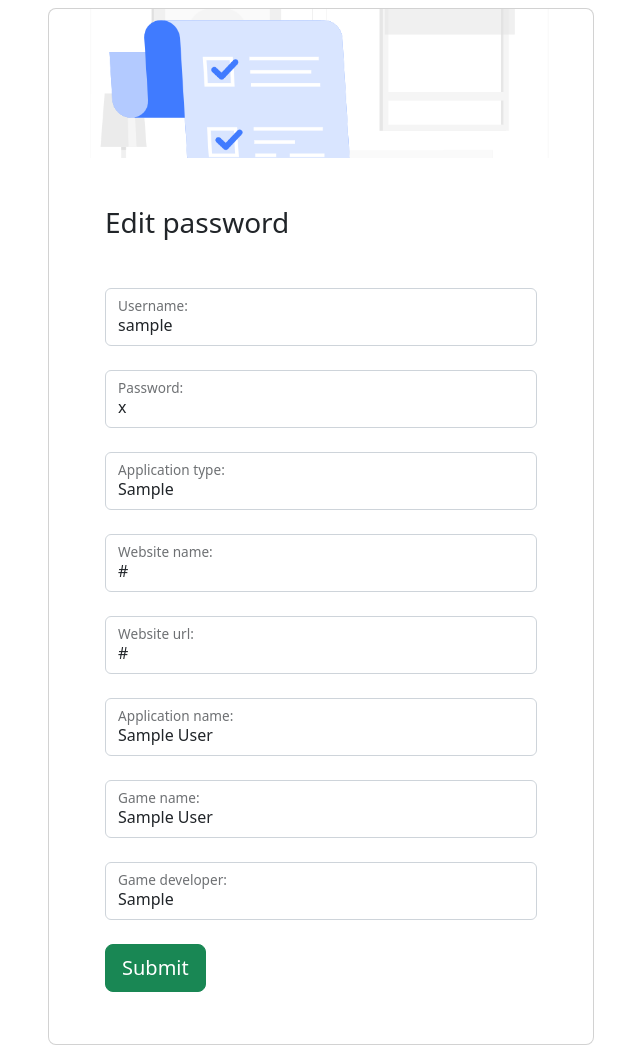
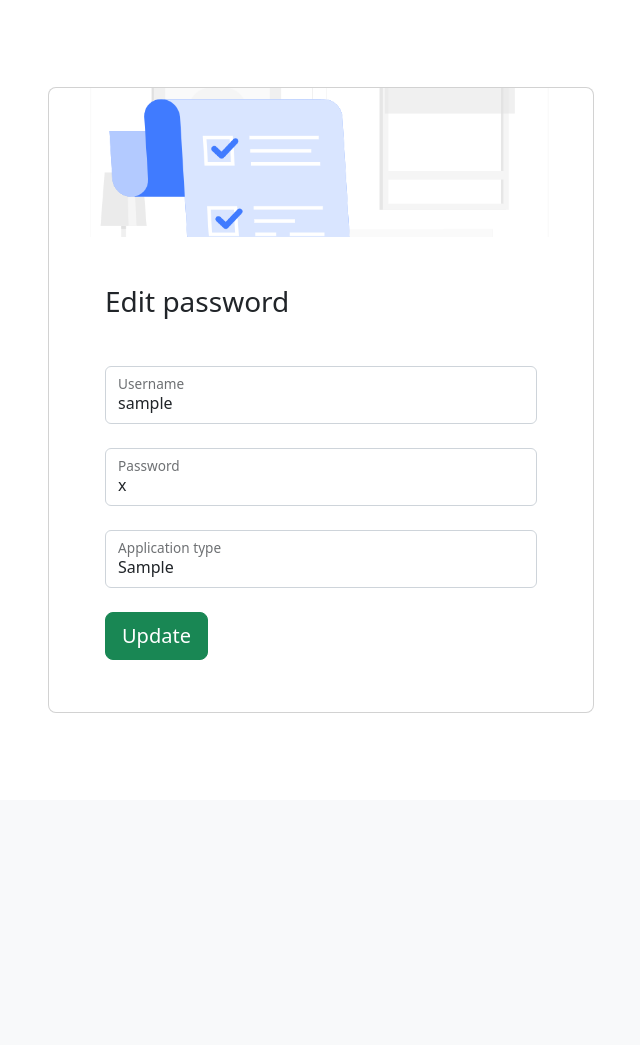
Before and after one commit to Mueem-Nahid/password-manager-django, a Django app: page /edit-password/1/ in a window 1280 px wide. Shown: the part 86-1131 px from the top of the page, without its empty margins (319-959 px from the left). After the commit the page ends 799 px from the top, so only its background shows below. Run offline with Django 4.2, Linux system fonts and the light colour scheme; tables that the repository leaves empty hold one stand-in row (values such as "Sample post").

Commit message:
# Info - edit password

```diff
--- a/home/forms.py
+++ b/home/forms.py
@@ -1,6 +1,7 @@
 from django import forms
 from django.contrib.auth.forms import UserCreationForm, AuthenticationForm, UsernameField
 from django.contrib.auth.models import User
+from django.core.exceptions import ValidationError
 from django.utils.translation import gettext_lazy as _
 
 from home.models import UserPassword
@@ -46,12 +47,6 @@ class LoginForm(AuthenticationForm):
 
 
 class UpdatePasswordForm(forms.ModelForm):
-    # website_name = forms.CharField(required=False)
-    # website_url = forms.CharField(required=False)
-    # application_name = forms.CharField(required=False)
-    # game_name = forms.CharField(required=False)
-    # game_developer = forms.CharField(required=False)
-
     class Meta:
         model = UserPassword
         fields = ['username', 'password', 'application_type', 'website_name', 'website_url', 'application_name',
@@ -92,3 +87,23 @@ class UpdatePasswordForm(forms.ModelForm):
                 'placeholder': 'game developer',
             }),
         }
+
+    def clean(self):
+        cleaned_data = super().clean()
+        application_type = cleaned_data.get('application_type')
+        application_name = cleaned_data.get('application_name')
+        website_name = cleaned_data.get('website_name')
+        website_url = cleaned_data.get('website_url')
+        game_name = cleaned_data.get('game_name')
+
+        if application_type == 'Website' and not website_name:
+            raise ValidationError({'website_name': 'Website name is required.'})
+
+        if application_type == 'Website' and not website_url:
+            raise ValidationError({'website_url': 'Website url is required.'})
+
+        if application_type == 'Desktop application' and not application_name:
+            raise ValidationError({'application_name': 'Application name is required.'})
+
+        if application_type == 'Game' and not game_name:
+            raise ValidationError({'game_name': 'Game name is required.'})
--- a/home/models.py
+++ b/home/models.py
@@ -1,5 +1,5 @@
+from django.contrib.auth import get_user_model
 from django.db import models
-from django.contrib.auth import get_user_model
 
 User = get_user_model()
 
@@ -8,13 +8,13 @@ class UserPassword(models.Model):
     username = models.CharField(max_length=100)
     password = models.CharField(max_length=50)
     application_type = models.CharField(max_length=30)
-    website_name = models.CharField(max_length=30)
-    website_url = models.CharField(max_length=100)
-    application_name = models.CharField(max_length=20)
-    game_name = models.CharField(max_length=20)
-    game_developer = models.CharField(max_length=30)
+    website_name = models.CharField(max_length=30, blank=True)
+    website_url = models.CharField(max_length=100, blank=True)
+    application_name = models.CharField(max_length=20, blank=True)
+    game_name = models.CharField(max_length=20, blank=True)
+    game_developer = models.CharField(max_length=30, blank=True)
     date_created = models.DateTimeField(auto_now_add=True)
-    date_last_updated = models.DateTimeField(auto_now_add=True)
+    date_last_updated = models.DateTimeField(auto_now=True)
     user = models.ForeignKey(User, on_delete=models.PROTECT, null=False, blank=False)
 
     def __str__(self):
--- a/home/templates/pages/edit-password.html
+++ b/home/templates/pages/edit-password.html
@@ -13,6 +13,9 @@
                         <div class="card-body p-4 p-md-5">
                             <h3 class="mb-4 pb-2 pb-md-0 mb-md-5 px-md-2">Edit password</h3>
 
+                            <form method="POST" class="px-md-2">
+                                {% csrf_token %}
+
                                 {% if messages %}
                                     <div class="alert alert-primary" role="alert">
                                         {% for message in messages %}
@@ -21,19 +24,60 @@
                                     </div>
                                 {% endif %}
 
-                            <form method="POST" class="px-md-2">
-                                {% csrf_token %}
+                                <!-- username -->
+                                <div class="form-floating mb-4">
+                                    {{ form.username }}
+                                    <label for="username">Username</label>
+                                </div>
 
-                                {% for field in form %}
-                                    {% if field.value %}
+                                <!-- password -->
                                 <div class="form-floating mb-4">
-                                            {{ field }}
-                                            {{ field.label_tag }}
+                                    {{ form.password }}
+                                    <label for="password">Password</label>
+                                </div>
+
+                                <!-- application type -->
+                                <div class="form-floating mb-4">
+                                    {{ form.application_type }}
+                                    <label for="password">Application type</label>
+                                </div>
+
+                                {% if form.application_type.value == 'Website' %}
+                                    <div class="form-floating mb-4">
+                                        {{ form.website_name }}
+                                        <label for="website_name">Website name</label>
+                                    </div>
+                                    <div class="form-floating mb-4">
+                                        {{ form.website_url }}
+                                        <label for="website_url">Website URL</label>
+                                    </div>
+                                {% elif form.application_type.value == 'Desktop application' %}
+                                    <div class="form-floating mb-4">
+                                        {{ form.application_name }}
+                                        <label for="application_name">Application name</label>
+                                    </div>
+                                {% elif form.application_type.value == 'Game' %}
+                                    <div class="form-floating mb-4">
+                                        {{ form.game_name }}
+                                        <label for="game_name">Game name</label>
+                                    </div>
+                                    <div class="form-floating mb-4">
+                                        {{ form.game_developer }}
+                                        <label for="game_developer">Game developer</label>
                                     </div>
                                 {% endif %}
+
+                                {% if form.errors %}
+                                    <div class="text-danger">
+                                        {% for field in form %}
+                                            {% for error in field.errors %}
+                                                <p>{{ field.label }}: {{ error }}</p>
                                             {% endfor %}
+                                        {% endfor %}
+                                    </div>
+                                {% endif %}
 
-                                <button type="submit" class="btn btn-success btn-lg mb-1">Submit</button>
+                                <button type="submit" class="btn btn-success btn-lg mb-1">Update</button>
 
                             </form>
 
--- a/home/views.py
+++ b/home/views.py
@@ -1,13 +1,12 @@
-from django.http import HttpResponse, HttpResponseRedirect
+from django.contrib import messages
+from django.contrib.auth import logout
+from django.contrib.auth.views import LoginView
+from django.core.exceptions import ValidationError
+from django.http import HttpResponseRedirect
 from django.shortcuts import render, redirect
-from django.contrib.auth.views import LoginView, PasswordResetView, PasswordChangeView, PasswordResetConfirmView
+from django.views.decorators.cache import cache_control
+
 from home.forms import RegistrationForm, LoginForm, UpdatePasswordForm
-from django.contrib.auth import logout
-from django.contrib.auth.decorators import login_required
-from django.views.decorators.cache import cache_control
-from django.views.decorators.csrf import csrf_protect
-from django.contrib import messages
-
 from home.models import UserPassword
 
 
@@ -116,12 +115,13 @@ def edit_password(request, pk):
     form = UpdatePasswordForm(instance=user_password)
     if request.method == 'POST':
         form = UpdatePasswordForm(request.POST, instance=user_password)
-        # breakpoint()
         if form.is_valid():
-            form.save()
-            messages.success(request, "Password updated.")
-            redirect(request.path)
-        else:
-            print(form.errors)
+            try:
+                form.save()
+                messages.success(request, "Password updated.")
+                return HttpResponseRedirect(request.path)
+            except ValidationError as e:
+                form.add_error(None, e)
+
     context = {'form': form}
     return render(request, 'pages/edit-password.html', context)
```
Also changed, not shown: home/migrations/0002_alter_userpassword_date_last_updated.py (added), home/migrations/0003_alter_userpassword_application_name_and_more.py (added). Lines whose indentation alone changed are shown as unchanged.
